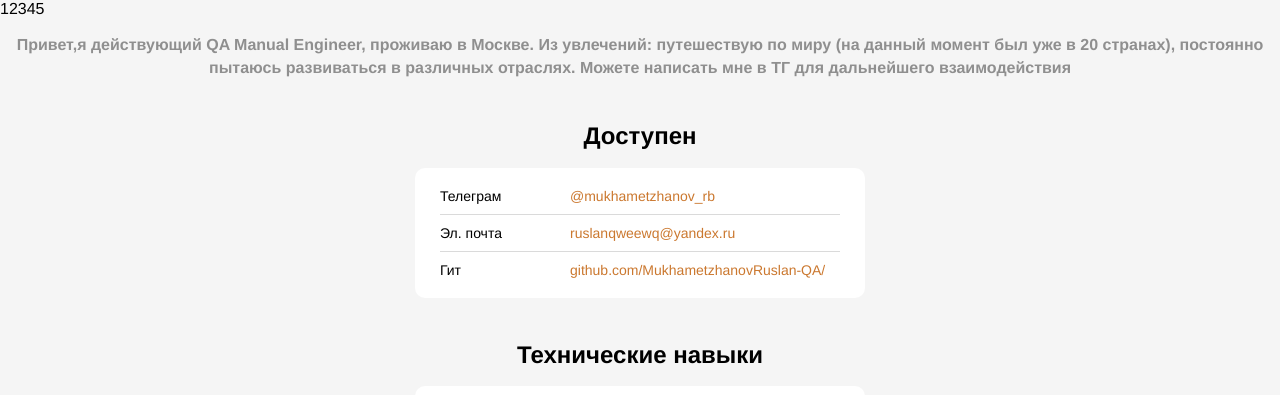
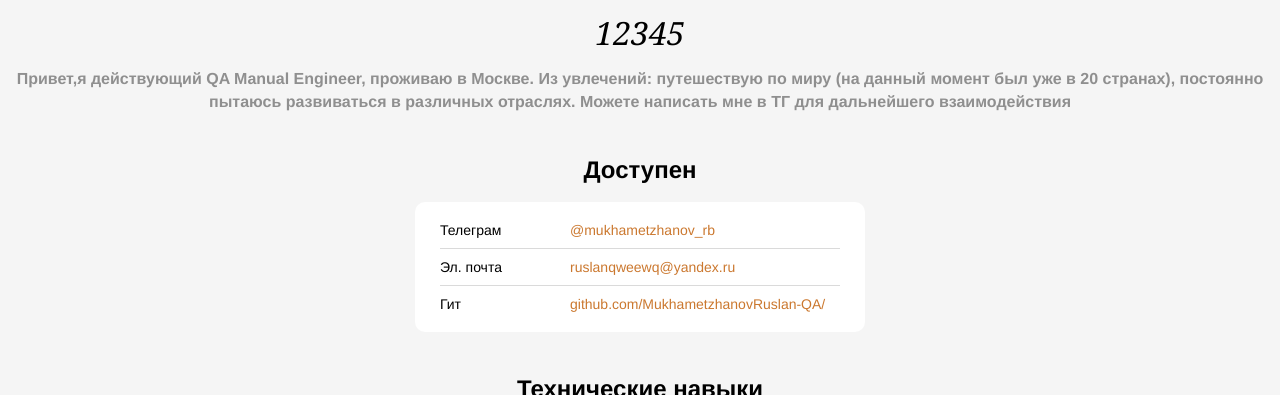
Before and after one commit to MukhametzhanovRuslan-QA/cv, a plain HTML site: page index.html in a window 1280 px wide. Shown: the part 705-1100 px from the top of the page. Drawn offline with Linux system fonts and the light colour scheme.

Commit message:
цифры по центру

```diff
--- a/index.html
+++ b/index.html
@@ -13,7 +13,7 @@
       <img src="./avatar.png" alt="avatar" class="header__avatar" >
       <h1 class="header__title">🤖Руслан Мухаметжанов🤖</h1>
       <h2 class="header__title">QA Engineer</h2>
-      <p>12345<p>
+      <p class="header__title">12345<p>
       <h3 class="header__subtitle">Привет,я действующий QA Manual Engineer, проживаю в Москве.
         Из увлечений: путешествую по миру (на данный момент был уже в 20 странах), постоянно пытаюсь развиваться в различных отраслях.
         Можете написать мне в ТГ для дальнейшего взаимодействия</h3>
```
